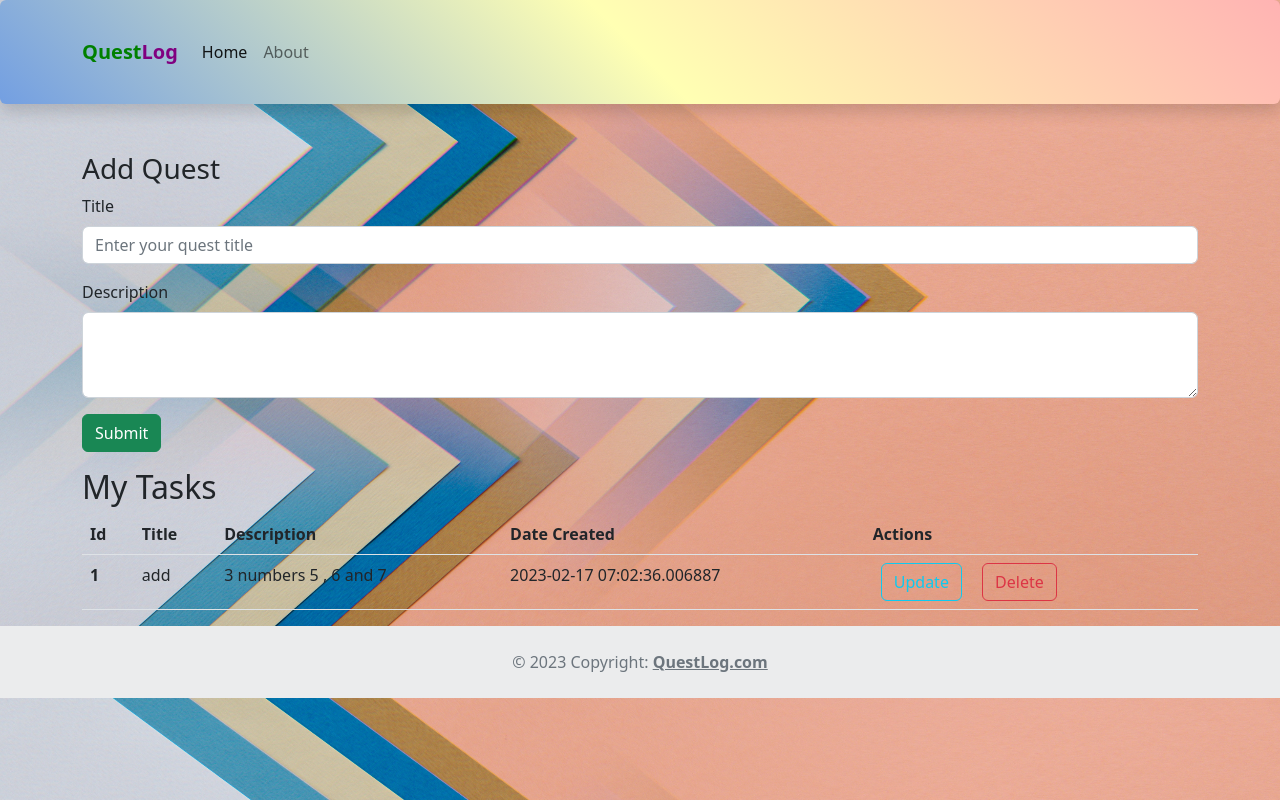
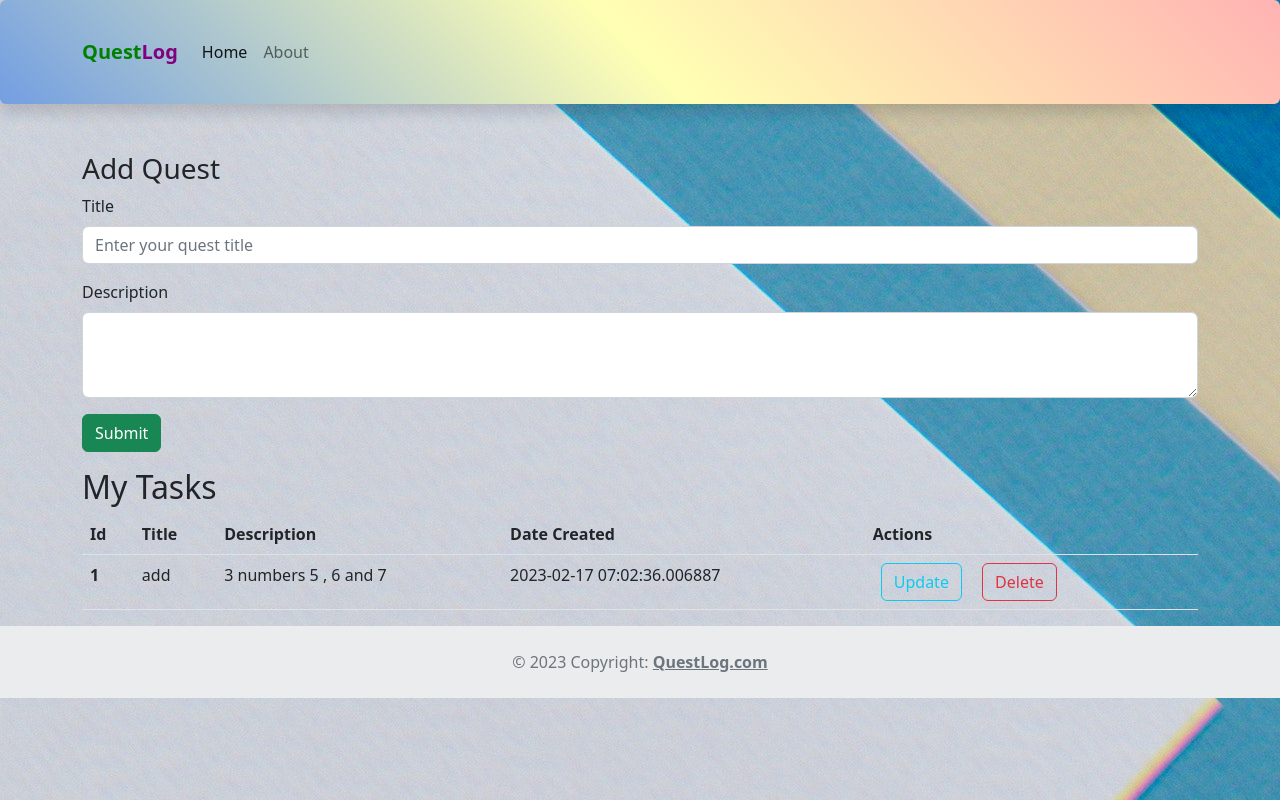
Before and after one commit to sidx699/quest-log, a Flask app: page / in a window 1280 px wide. Run offline with Flask 3, Linux system fonts and the light colour scheme; data comes from the database, SQL or seed files in the repository.

Commit message:
Updated base.html

```diff
--- a/templates/base.html
+++ b/templates/base.html
@@ -9,7 +9,8 @@
     <style>
       body {
         background-image: url('../static/pexels-edward-jenner-4252526.jpg');
-        background-size: 100% 100%;
+        background-size:cover 100% 100%;
+
       }
       nav {
         background:linear-gradient(45deg,rgb(115, 159, 226), #ffffb3,#ffb3b3);
```
